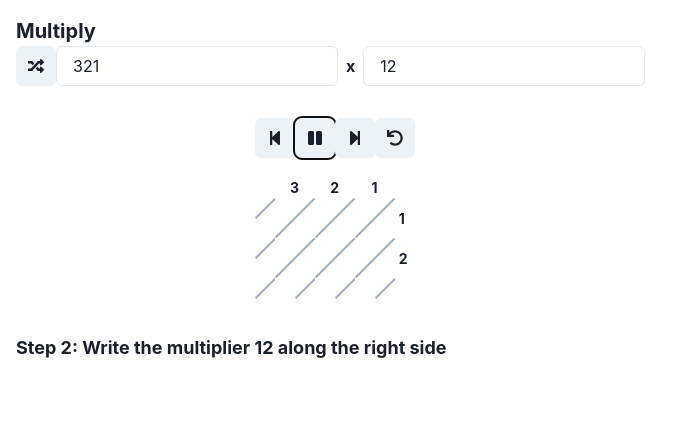
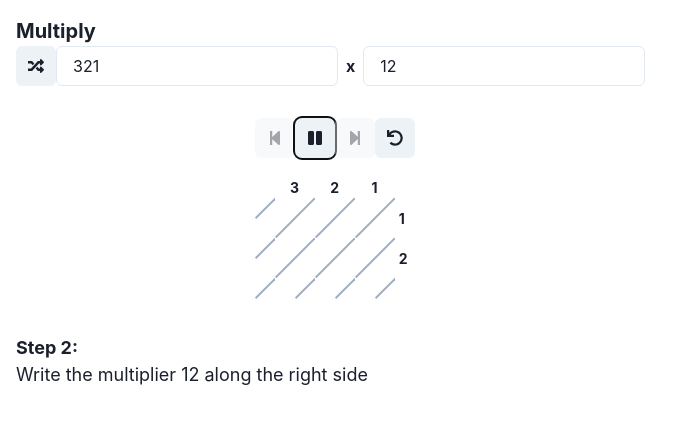
Before and after one commit to sgilroy/lattice-multiplication-teacher, a React (Vite) app: page / in a window 1280 px wide. Both pictures are taken after a click on the button 314 px from the left and 138 px from the top of the page. Shown: the top 424 px of the page, without its empty margins (0-692 px from the left). Built offline with nearby package versions, Linux system fonts and the light colour scheme.

Commit message:
Substeps

```diff
--- a/src/components/LatticeGrid.tsx
+++ b/src/components/LatticeGrid.tsx
@@ -108,6 +108,7 @@ function LatticeGrid({
                   >
                     {lattice[col] && lattice[col][row] && (
                       <>
+                        {!Number.isNaN(lattice[col][row][0]) && (
                           <Text
                             fontSize="sm"
                             fontWeight="bold"
@@ -118,6 +119,8 @@ function LatticeGrid({
                           >
                             {lattice[col][row][0]}
                           </Text>
+                        )}
+                        {!Number.isNaN(lattice[col][row][1]) && (
                           <Text
                             fontSize="sm"
                             fontWeight="bold"
@@ -129,6 +132,7 @@ function LatticeGrid({
                           >
                             {lattice[col][row][1]}
                           </Text>
+                        )}
                       </>
                     )}
                     {row === numRows && (
--- a/src/components/LatticeSolutionSteps.tsx
+++ b/src/components/LatticeSolutionSteps.tsx
@@ -30,6 +30,7 @@ function LatticeSolutionSteps({
   const [solutionSteps, setSolutionSteps] = useState<SolutionStep[]>([]);
   const [solution, setSolution] = useState<number[]>([]);
   const [isPlaying, setIsPlaying] = useState(false);
+  const [gridSubsteps, setGridSubsteps] = useState(0);
 
   useEffect(() => {
     const multiplicandDigits = multiplicand.toString().split("").map(Number);
@@ -78,7 +79,9 @@ function LatticeSolutionSteps({
     setSolution(solution);
 
     const steps: SolutionStep[] = [];
-    for (let i = 0; i <= 7; i++) {
+    const gridSubsteps = multiplicandDigits.length * multiplierDigits.length;
+    setGridSubsteps(gridSubsteps);
+    for (let i = 0; i <= 7 + gridSubsteps; i++) {
       const step: SolutionStep = {
         multiplicand:
           i >= 1
@@ -92,14 +95,31 @@ function LatticeSolutionSteps({
         totalsBottom: [],
         totalsLeft: [],
       };
-      if (i >= 4) {
-        step.lattice = lattice;
+      if (i >= 3) {
+        console.log("latice", i, multiplicandDigits, multiplierDigits);
+        step.lattice = multiplicandDigits.map(() =>
+          multiplierDigits.map(() => [NaN, NaN])
+        );
+        // sub steps
+        for (let j = 0; j < Math.min(i - 3, gridSubsteps); j++) {
+          const row = j % multiplierDigits.length;
+          const col = Math.floor(j / multiplierDigits.length);
+          const product = multiplicandDigits[col] * multiplierDigits[row];
+          step.lattice[col][row][0] = Math.floor(product / 10);
+          step.lattice[col][row][1] = product % 10;
+          console.log(
+            "col, row",
+            col,
+            row,
+            `[${step.lattice[col][row][0]}, ${step.lattice[col][row][1]}]`
+          );
+        }
       }
-      if (i >= 5) {
-        step.totalsBottom = totalsBottom;
+      if (i >= 5 + gridSubsteps) {
+        step.totalsBottom = totalsBottom.slice();
       }
-      if (i >= 6) {
-        step.totalsLeft = totalsLeftPadded;
+      if (i >= 6 + gridSubsteps) {
+        step.totalsLeft = totalsLeftPadded.slice();
       }
       steps.push(step);
     }
@@ -110,7 +130,7 @@ function LatticeSolutionSteps({
     let timer: number;
     if (isPlaying) {
       timer = setTimeout(() => {
-        if (currentStep < 7) {
+        if (currentStep < solutionSteps.length - 1) {
           setCurrentStep(currentStep + 1);
         } else {
           setIsPlaying(false);
@@ -132,7 +152,7 @@ function LatticeSolutionSteps({
   };
 
   const handleNextClick = () => {
-    if (currentStep < 7) {
+    if (currentStep < solutionSteps.length - 1) {
       setCurrentStep(currentStep + 1);
       setIsPlaying(false);
     }
@@ -144,7 +164,17 @@ function LatticeSolutionSteps({
   };
 
   const currentSolutionStep = solutionSteps[currentStep];
+  const isGridSubstep = currentStep >= 4 && currentStep < 4 + gridSubsteps;
+  const colIndex =
+    currentSolutionStep &&
+    Math.floor((currentStep - 4) / currentSolutionStep.multiplier.length);
+  const rowIndex =
+    currentSolutionStep &&
+    (currentStep - 4) % currentSolutionStep.multiplier.length;
+  const row = isGridSubstep && currentSolutionStep.lattice[colIndex];
+  const digits = isGridSubstep && row && row[rowIndex];
 
+  console.log("currentStep", currentStep, currentSolutionStep);
   return (
     <Box>
       <Flex direction="row" align="center" justify="center" mt={4}>
@@ -152,25 +182,25 @@ function LatticeSolutionSteps({
           aria-label="Previous"
           icon={<FaStepBackward />}
           onClick={handlePreviousClick}
-          disabled={currentStep === 0 || isPlaying}
+          isDisabled={currentStep === 0 || isPlaying}
         />
         <IconButton
           aria-label={isPlaying ? "Pause" : "Play"}
           icon={isPlaying ? <FaPause /> : <FaPlay />}
           onClick={handlePlayPauseClick}
-          disabled={currentStep === 7}
+          isDisabled={currentStep === solutionSteps.length - 1}
         />
         <IconButton
           aria-label="Next"
           icon={<FaStepForward />}
           onClick={handleNextClick}
-          disabled={currentStep === 7 || isPlaying}
+          isDisabled={currentStep === solutionSteps.length - 1 || isPlaying}
         />
         <IconButton
           aria-label="Reset"
           icon={<FaUndo />}
           onClick={handleResetClick}
-          disabled={currentStep === 0}
+          isDisabled={currentStep === 0}
         />
       </Flex>
       {currentSolutionStep && (
@@ -183,27 +213,43 @@ function LatticeSolutionSteps({
         />
       )}
       {currentStep > 0 && (
-        <Text fontSize="lg" fontWeight="bold" mt={4}>
-          Step {currentStep}:
+        <Box fontSize="lg" mt={4}>
+          <Text fontWeight="bold">Step {currentStep}:</Text>
           {currentStep === 1 &&
             ` Write the multiplicand ${multiplicand} along the top`}
           {currentStep === 2 &&
             ` Write the multiplier ${multiplier} along the right side`}
           {currentStep === 3 && ` Draw the grid`}
-          {currentStep === 4 &&
-            ` Multiply each digit of the multiplicand by each digit of the multiplier`}
-          {currentStep === 5 &&
+          {isGridSubstep && (
+            <>
+              Multiply each digit of the multiplicand by each digit of the
+              multiplier
+              <br />
+              <Flex direction="row" key={colIndex} gap={1} ml={4}>
+                <Text fontSize="sm" fontWeight="bold">
+                  {currentSolutionStep.multiplicand[colIndex]} *{" "}
+                  {currentSolutionStep.multiplier[rowIndex]} ={" "}
+                </Text>
+                <Text fontSize="sm" fontWeight="bold">
+                  {digits && digits[0]}
+                  {digits && digits[1]}
+                </Text>
+              </Flex>
+            </>
+          )}
+          {currentStep === 5 + gridSubsteps &&
             ` Starting from the right, add up the diagonals: ${currentSolutionStep.totalsBottom
               .slice()
               .reverse()
               .join(", ")}`}
-          {currentStep === 6 &&
+          {currentStep === 6 + gridSubsteps &&
             ` Continue adding diagonals for the left side, bottom to top: ${currentSolutionStep.totalsLeft
               .slice()
               .reverse()
               .join(", ")}`}
-          {currentStep === 7 && ` Write out the solution: ${solution.join("")}`}
-        </Text>
+          {currentStep === 7 + gridSubsteps &&
+            ` Write out the solution: ${solution.join("")}`}
+        </Box>
       )}
     </Box>
   );
```
Lines whose indentation alone changed are shown as unchanged.
